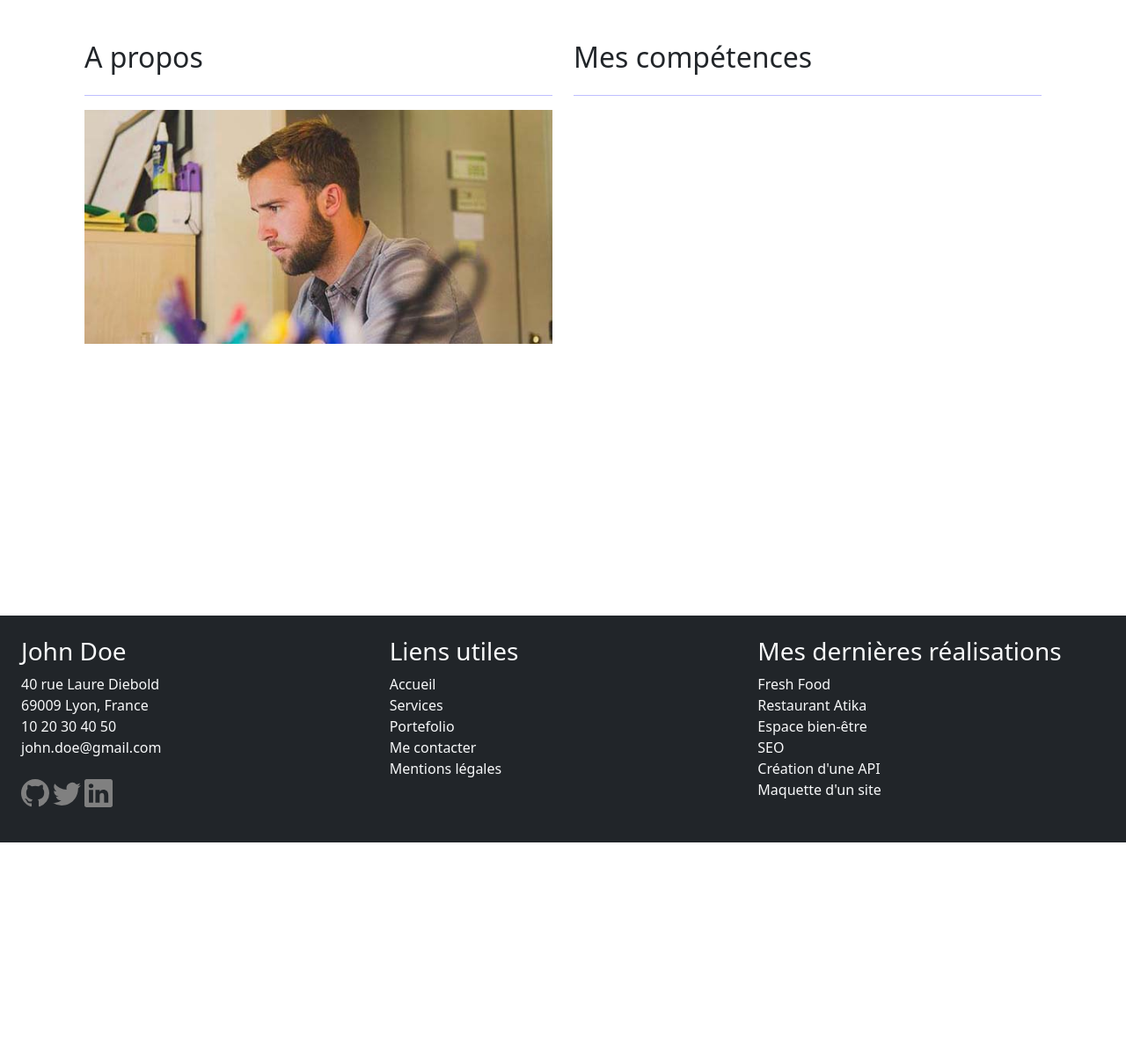
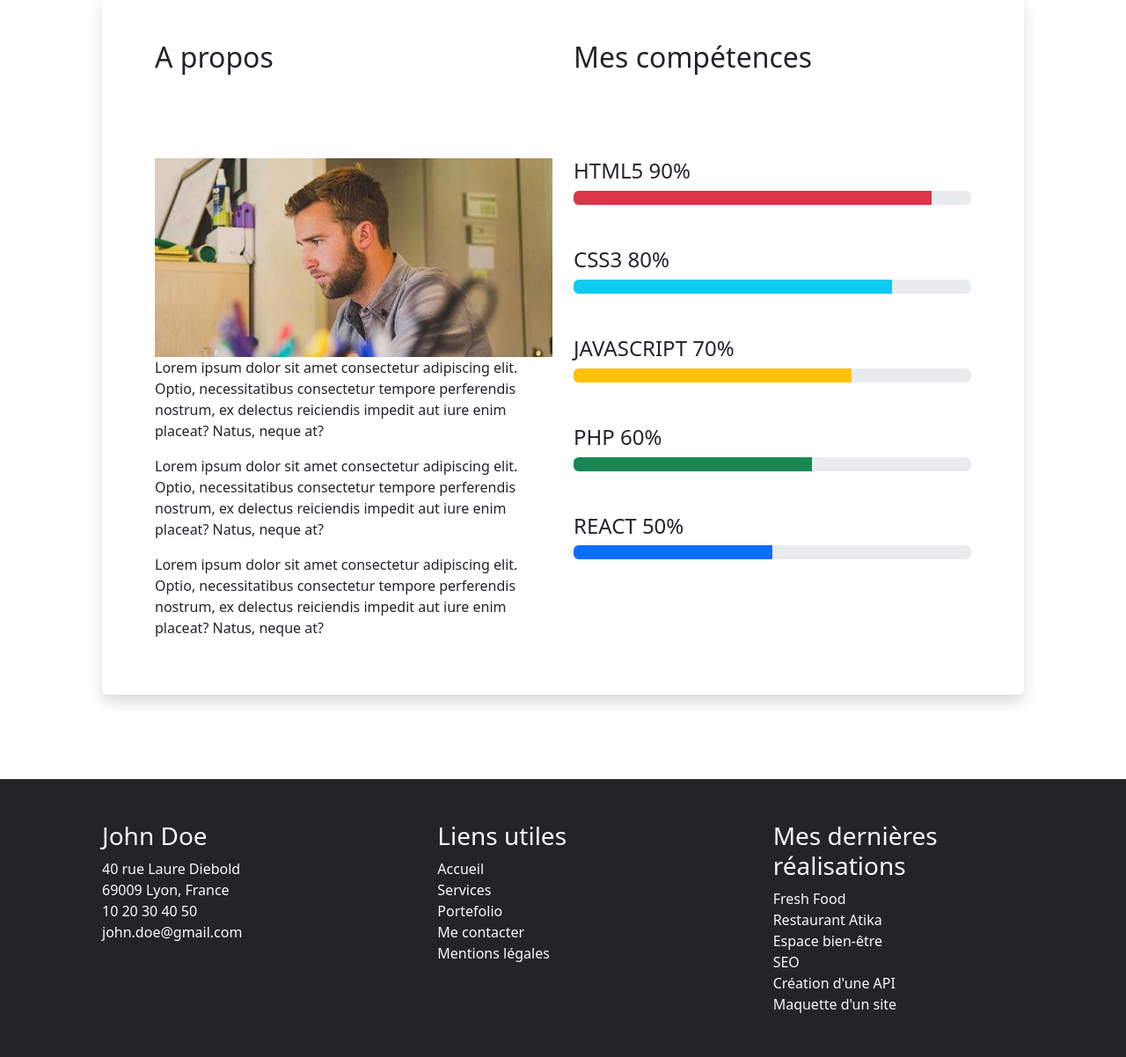
Before and after one commit to JuanitoGarcia-cloud/portfolio-react-js, a plain HTML site: page index.html in a window 1280 px wide. Shown: the part 600-1802 px from the top of the page at 88% size. Before the commit the page ends 1558 px from the top, so only its background shows below. Drawn offline with nearby package versions, Linux system fonts and the light colour scheme.

Commit message:
update home page, style and mentionslegales

```diff
--- a/assets/css/style.css
+++ b/assets/css/style.css
@@ -8,23 +8,26 @@ header {
 
 
 section {
-    height: 750px;
+    height: auto;
 }
 
 .block {
     align-content: center;
-    align-items: center;
 }
 
 hr {
     color: blue;
-    size: 50px;
+    border: 5px;
 }
 
 .bg-img {
     height: 500px;
-    background-image: url(/assets/img/hero-bg.jpg);
+    background-image: url(../img/hero-bg.jpg);
     background-repeat: no-repeat;
     background-position: center;
-    background-size: 100% 500px;
+    background-size: 100%;
 }
+
+.padside-5 {
+    padding: 0 5rem;
+}
--- a/index.html
+++ b/index.html
@@ -26,11 +26,11 @@
                 </button>
                 <div class="collapse navbar-collapse" id="navbarResponsive">
                     <ul class="navbar-nav ms-auto text-uppercase">
-                        <li class="nav-item mx-0 mx-lg-1"><a class="nav-link py-3 px-0 px-lg-3 rounded" href="#Home">Home</a></li>
-                        <li class="nav-item mx-0 mx-lg-1"><a class="nav-link py-3 px-0 px-lg-3 rounded" href="#Services">Services</a></li>
-                        <li class="nav-item mx-0 mx-lg-1"><a class="nav-link py-3 px-0 px-lg-3 rounded" href="#Portfolio">Portefolio</a></li>
-                        <li class="nav-item mx-0 mx-lg-1"><a class="nav-link py-3 px-0 px-lg-3 rounded" href="#Contact">Contact</a></li>
-                        <li class="nav-item mx-0 mx-lg-1"><a class="nav-link py-3 px-0 px-lg-3 rounded" href="#Mentionslegales">Mentions légales</a></li>
+                        <li class="nav-item mx-0 mx-lg-1"><a class="nav-link py-3 px-0 px-lg-3 rounded" href="./index.html">Home</a></li>
+                        <li class="nav-item mx-0 mx-lg-1"><a class="nav-link py-3 px-0 px-lg-3 rounded" href="./assets/pages/services.html">Services</a></li>
+                        <li class="nav-item mx-0 mx-lg-1"><a class="nav-link py-3 px-0 px-lg-3 rounded" href="./assets/pages/portfolio.html">Portefolio</a></li>
+                        <li class="nav-item mx-0 mx-lg-1"><a class="nav-link py-3 px-0 px-lg-3 rounded" href="./assets/pages/contact.html">Contact</a></li>
+                        <li class="nav-item mx-0 mx-lg-1"><a class="nav-link py-3 px-0 px-lg-3 rounded" href="./assets/pages/mentionslegales.html">Mentions légales</a></li>
                     </ul>
                 </div>
             </div>
@@ -38,37 +38,58 @@
 	</header>
   <!--MAIN CONTENT-->
 	<main>
-		<section class="block bg-img text-light text-center p-4">
+		<section class="bg-img block text-light text-center p-4">
         <h1 class="text-uppercase mb-3">Bonjour, je suis John Doe</h1>
         <h2 class="mb-4">Développeur web fullstack</h2>
         <a class="btn btn-danger" href="https://api.github.com/users/github-johndoe" role="button">En savoir plus</a>
 		</section>
     <section class="text-dark p-5">
-      <div class="row p-5">
-        <div class="col-6">
-          <h2 class="mb-4">A propos</h2><hr>
-          <img class="col-12" src="./assets/img/john-doe-about.jpg" alt="John Doe - Développeur web full-stack"><!--
-          <p>Lorem ipsum dolor sit amet consectetur adipiscing elit. Optio, necessitatibus consectetur tempore perferendis nostrum, ex delectus reiciendis impedit aut iure enim placeat? Natus, neque at?</p>
-          <p>Lorem ipsum dolor sit amet consectetur adipiscing elit. Optio, necessitatibus consectetur tempore perferendis nostrum, ex delectus reiciendis impedit aut iure enim placeat? Natus, neque at?</p>
-          <p>Lorem ipsum dolor sit amet consectetur adipiscing elit. Optio, necessitatibus consectetur tempore perferendis nostrum, ex delectus reiciendis impedit aut iure enim placeat? Natus, neque at?</p> -->
-        </div>
-        <div class="col-6">
-          <h2 class="mb-4">Mes compétences</h2><hr>
+      <div class="padside-5">
+        <div class="row shadow p-5 mb-5 bg-body rounded">
+          <div class="col-6">
+            <h2 class="mb-5">A propos</h2><hr class="mb-5">
+            <img class="col-12" src="./assets/img/john-doe-about.jpg" alt="John Doe - Développeur web full-stack">
+            <p>Lorem ipsum dolor sit amet consectetur adipiscing elit. Optio, necessitatibus consectetur tempore perferendis nostrum, ex delectus reiciendis impedit aut iure enim placeat? Natus, neque at?</p>
+            <p>Lorem ipsum dolor sit amet consectetur adipiscing elit. Optio, necessitatibus consectetur tempore perferendis nostrum, ex delectus reiciendis impedit aut iure enim placeat? Natus, neque at?</p>
+            <p>Lorem ipsum dolor sit amet consectetur adipiscing elit. Optio, necessitatibus consectetur tempore perferendis nostrum, ex delectus reiciendis impedit aut iure enim placeat? Natus, neque at?</p>
+          </div>
+          <div class="col-6">
+            <h2 class="mb-5">Mes compétences</h2><hr class="mb-5">
+            <h4>HTML5  90%</h4>
+            <div class="progress mb-5">
+              <div class="progress-bar bg-danger" role="progressbar" aria-label="Danger example" style="width: 90%" aria-valuenow="90" aria-valuemin="0" aria-valuemax="100"></div>
+            </div>
+            <h4>CSS3  80%</h4>
+            <div class="progress mb-5">
+              <div class="progress-bar bg-info" role="progressbar" aria-label="Info example" style="width: 80%" aria-valuenow="80" aria-valuemin="0" aria-valuemax="100"></div>
+            </div>
+            <h4>JAVASCRIPT  70%</h4>
+            <div class="progress mb-5">
+              <div class="progress-bar bg-warning" role="progressbar" aria-label="Warning example" style="width: 70%" aria-valuenow="70" aria-valuemin="0" aria-valuemax="100"></div>
+            </div>
+            <h4>PHP  60%</h4>
+            <div class="progress mb-5">
+              <div class="progress-bar bg-success" role="progressbar" aria-label="Success example" style="width: 60%" aria-valuenow="60" aria-valuemin="0" aria-valuemax="100"></div>
+            </div>
+            <h4>REACT  50%</h4>
+            <div class="progress mb-5">
+              <div class="progress-bar" role="progressbar" aria-label="example" style="width: 50%" aria-valuenow="50" aria-valuemin="0" aria-valuemax="100"></div>
+            </div>
+          </div>
         </div>
       </div>
-
     </section>
   </main>
 	<!--FOOTER-->
-	<footer class="bg-dark text-light p-4">
+	<footer class="padside-5 bg-dark text-light">
     <div class="row justify-content-center">
-      <div class="col-4">
+      <div class="col-4 p-5">
         <h3>John Doe</h3>
         <address>
           <a class="nav-link">40 rue Laure Diebold<br>69009 Lyon, France</a>
           <a class="nav-link">10 20 30 40 50</a>
           <a class="nav-link">john.doe@gmail.com</a><br>
-          <p>
+         <!--  <p>
             <svg xmlns="http://www.w3.org/2000/svg" width="32" height="32" fill="gray" class="bi bi-github" viewBox="0 0 16 16">
     <path d="M8 0C3.58 0 0 3.58 0 8c0 3.54 2.29 6.53 5.47 7.59.4.07.55-.17.55-.38 0-.19-.01-.82-.01-1.49-2.01.37-2.53-.49-2.69-.94-.09-.23-.48-.94-.82-1.13-.28-.15-.68-.52-.01-.53.63-.01 1.08.58 1.23.82.72 1.21 1.87.87 2.33.66.07-.52.28-.87.51-1.07-1.78-.2-3.64-.89-3.64-3.95 0-.87.31-1.59.82-2.15-.08-.2-.36-1.02.08-2.12 0 0 .67-.21 2.2.82.64-.18 1.32-.27 2-.27s1.36.09 2 .27c1.53-1.04 2.2-.82 2.2-.82.44 1.1.16 1.92.08 2.12.51.56.82 1.27.82 2.15 0 3.07-1.87 3.75-3.65 3.95.29.25.54.73.54 1.48 0 1.07-.01 1.93-.01 2.2 0 .21.15.46.55.38A8.01 8.01 0 0 0 16 8c0-4.42-3.58-8-8-8"/>
   </svg>
@@ -78,25 +99,25 @@
             <svg xmlns="http://www.w3.org/2000/svg" width="32" height="32" fill="gray" class="bi bi-linkedin" viewBox="0 0 16 16">
   <path d="M0 1.146C0 .513.526 0 1.175 0h13.65C15.474 0 16 .513 16 1.146v13.708c0 .633-.526 1.146-1.175 1.146H1.175C.526 16 0 15.487 0 14.854zm4.943 12.248V6.169H2.542v7.225zm-1.2-8.212c.837 0 1.358-.554 1.358-1.248-.015-.709-.52-1.248-1.342-1.248S2.4 3.226 2.4 3.934c0 .694.521 1.248 1.327 1.248zm4.908 8.212V9.359c0-.216.016-.432.08-.586.173-.431.568-.878 1.232-.878.869 0 1.216.662 1.216 1.634v3.865h2.401V9.25c0-2.22-1.184-3.252-2.764-3.252-1.274 0-1.845.7-2.165 1.193v.025h-.016l.016-.025V6.169h-2.4c.03.678 0 7.225 0 7.225z"/>
 </svg>
-          </p>
+          </p> -->
         </address>
       </div>
-      <div class="col-4">
+      <div class="col-4 p-5">
         <h3>Liens utiles</h3>
-        <a class="nav-link" href="#Home">Accueil</a>
-        <a class="nav-link" href="#Services">Services</a>
-        <a class="nav-link" href="#Portfolio">Portefolio</a>
-        <a class="nav-link" href="#Contact">Me contacter</a>
-        <a class="nav-link" href="#Mentionslegales">Mentions légales</a>
+        <a class="nav-link" href="./index.html">Accueil</a>
+        <a class="nav-link" href="./assets/pages/services.html">Services</a>
+        <a class="nav-link" href="./assets/pages/portfolio.html">Portefolio</a>
+        <a class="nav-link" href="./assets/pages/contact.html">Me contacter</a>
+        <a class="nav-link" href="./assets/pages/mentionslegales.html">Mentions légales</a>
       </div>
-      <div class="col-4">
+      <div class="col-4 p-5">
         <h3>Mes dernières réalisations</h3>
-        <a class="nav-link" href="#Portfolio">Fresh Food</a>
-        <a class="nav-link" href="#Portfolio">Restaurant Atika</a>
-        <a class="nav-link" href="#Portfolio">Espace bien-être</a>
-        <a class="nav-link" href="#Portfolio">SEO</a>
-        <a class="nav-link" href="#Portfolio">Création d'une API</a>
-        <a class="nav-link" href="#Portfolio">Maquette d'un site</a>
+        <a class="nav-link" href="./assets/pages/Portfolio.html">Fresh Food</a>
+        <a class="nav-link" href="./assets/pages/Portfolio.html">Restaurant Atika</a>
+        <a class="nav-link" href="./assets/pages/Portfolio.html">Espace bien-être</a>
+        <a class="nav-link" href="./assets/pages/Portfolio.html">SEO</a>
+        <a class="nav-link" href="./assets/pages/Portfolio.html">Création d'une API</a>
+        <a class="nav-link" href="./assets/pages/Portfolio.html">Maquette d'un site</a>
       </div>
     </div>
   </footer>
```
Also changed, not shown: assets/pages/mentionslegales.html (added, +89 -0 lines), assets/pages/contact.html (added), assets/pages/portfolio.html (added), assets/pages/services.html (added).
